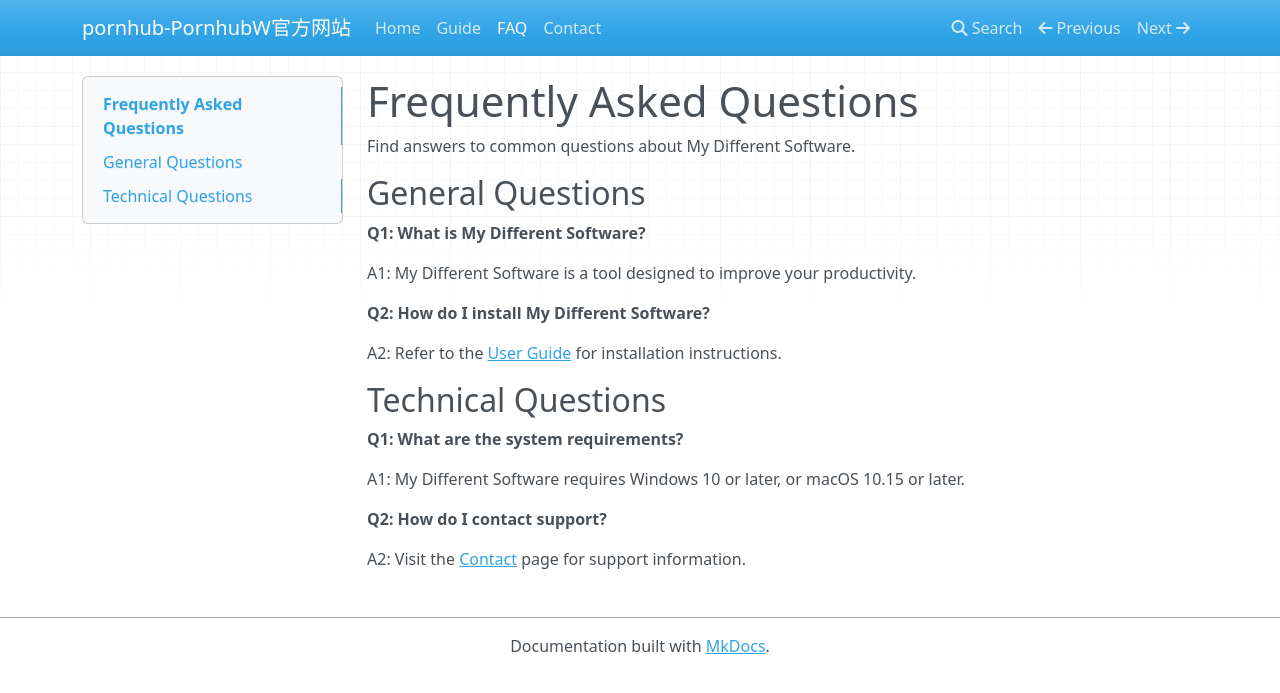
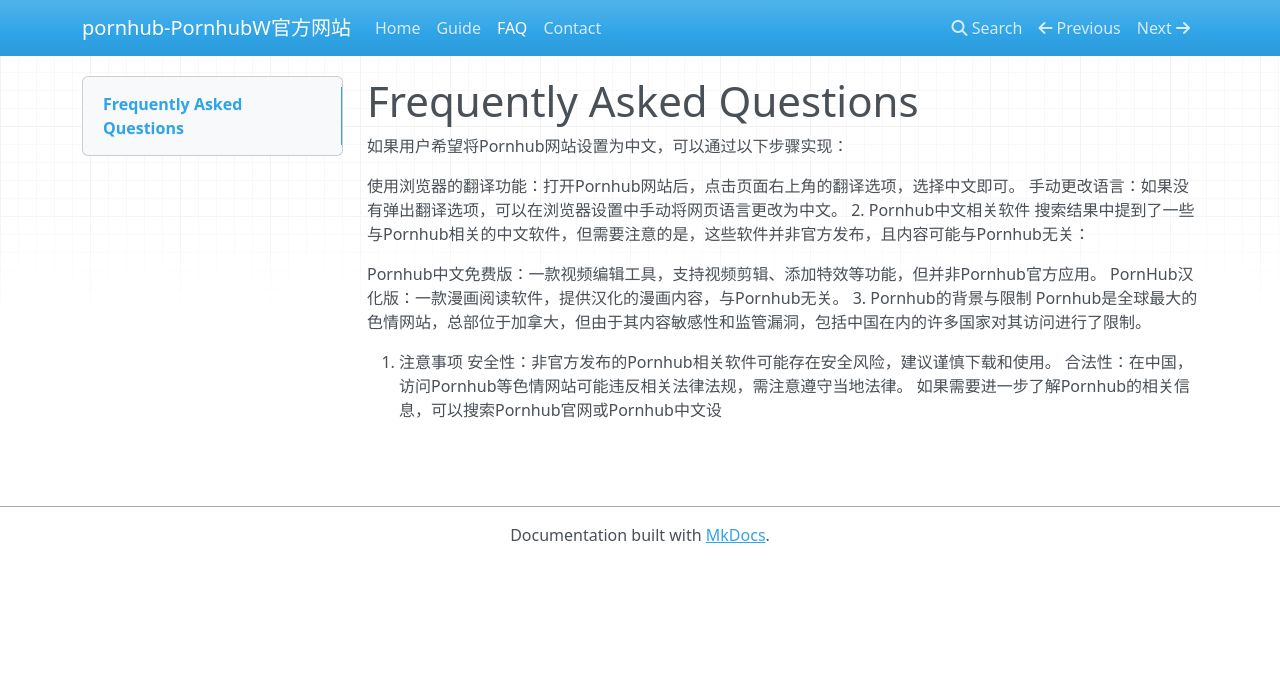
Before and after one commit to jmcoms/222, an MkDocs documentation site: the page built from docs/faq.md, in a window 1280 px wide. Shown: the top 693 px of the page. Built offline with MkDocs 1.6.1, drawn with Linux system fonts in a browser that asks for light colours; nearby versions of some CDN libraries.

Commit message:
Update faq.md

```diff
--- a/docs/faq.md
+++ b/docs/faq.md
@@ -1,23 +1,18 @@
 # Frequently Asked Questions
 
-Find answers to common questions about My Different Software.
+如果用户希望将Pornhub网站设置为中文，可以通过以下步骤实现：
 
-## General Questions
+使用浏览器的翻译功能：打开Pornhub网站后，点击页面右上角的翻译选项，选择中文即可。
+手动更改语言：如果没有弹出翻译选项，可以在浏览器设置中手动将网页语言更改为中文。
+2. ‌Pornhub中文相关软件‌
+搜索结果中提到了一些与Pornhub相关的中文软件，但需要注意的是，这些软件并非官方发布，且内容可能与Pornhub无关：
 
-**Q1: What is My Different Software?**
+‌Pornhub中文免费版‌：一款视频编辑工具，支持视频剪辑、添加特效等功能，但并非Pornhub官方应用。
+‌PornHub汉化版‌：一款漫画阅读软件，提供汉化的漫画内容，与Pornhub无关。
+3. ‌Pornhub的背景与限制‌
+Pornhub是全球最大的色情网站，总部位于加拿大，但由于其内容敏感性和监管漏洞，包括中国在内的许多国家对其访问进行了限制。
 
-A1: My Different Software is a tool designed to improve your productivity.
-
-**Q2: How do I install My Different Software?**
-
-A2: Refer to the [User Guide](guide.md) for installation instructions.
-
-## Technical Questions
-
-**Q1: What are the system requirements?**
-
-A1: My Different Software requires Windows 10 or later, or macOS 10.15 or later.
-
-**Q2: How do I contact support?**
-
-A2: Visit the [Contact](contact.md) page for support information.
+4. ‌注意事项‌
+‌安全性‌：非官方发布的Pornhub相关软件可能存在安全风险，建议谨慎下载和使用。
+‌合法性‌：在中国，访问Pornhub等色情网站可能违反相关法律法规，需注意遵守当地法律。
+如果需要进一步了解Pornhub的相关信息，可以搜索Pornhub官网或Pornhub中文设
```
